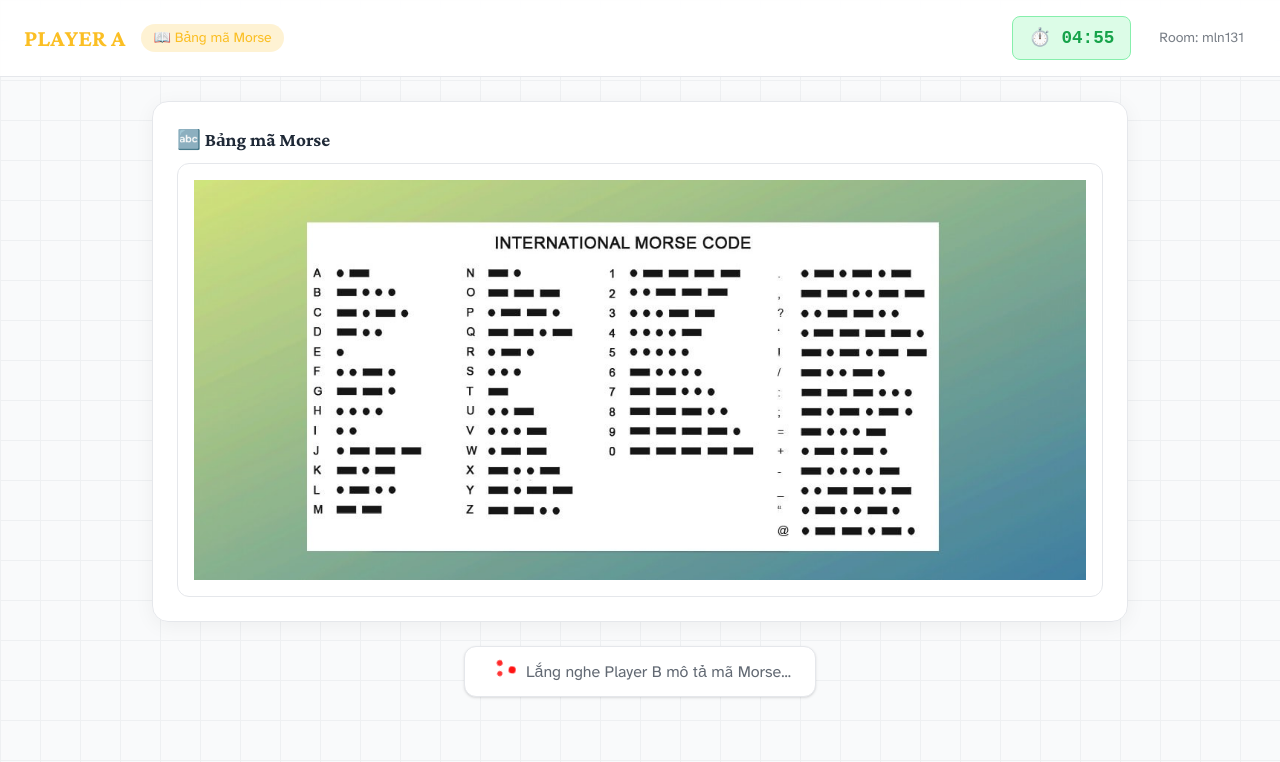
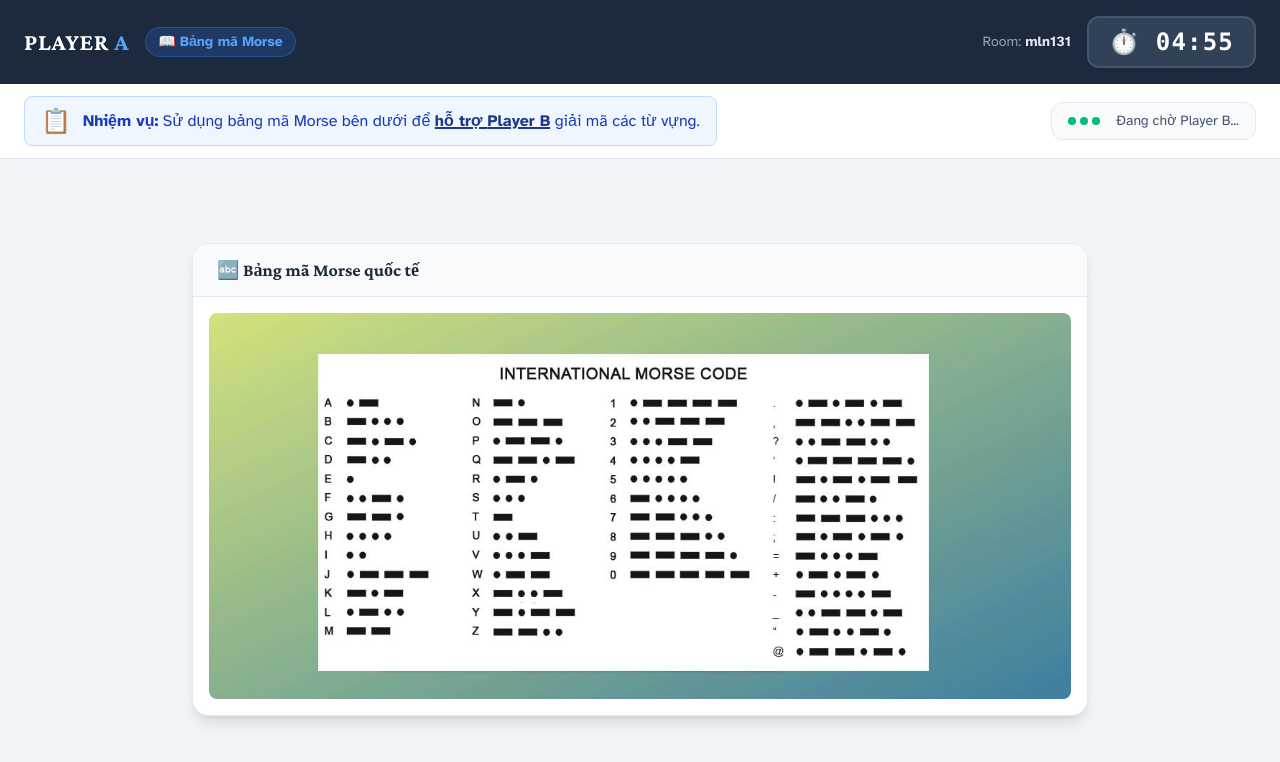
Before and after one commit to AnPhuoc2410/Project-1848, a React (Vite) app: page /game3/a in a window 1280 px wide. Shown: the top 762 px of the page. Built offline with nearby package versions, Linux system fonts and the light colour scheme; no server answers.

Commit message:
feat: add player name handling for Game 3 in PlayerA and PlayerB components

```diff
--- a/src/pages/game3/PlayerA.jsx
+++ b/src/pages/game3/PlayerA.jsx
@@ -13,6 +13,7 @@ export default function PlayerA() {
   const myName = params.get('myName') || 'Player A';
 
   const [playerBConnected, setPlayerBConnected] = useState(false);
+  const [playerBName, setPlayerBName] = useState('Player B');
   const [gameComplete, setGameComplete] = useState(false);
   const [gameOver, setGameOver] = useState(false);
   const [correctWords, setCorrectWords] = useState([]);
@@ -45,14 +46,17 @@ export default function PlayerA() {
   };
 
   useEffect(() => {
-    socket.emit('join-game3', { roomId, role: 'A' });
+    socket.emit('join-game3', { roomId, role: 'A', playerName: myName });
 
     socket.on('game3-phrase-for-a', ({ correctWords: words }) => {
       setCorrectWords(words || []);
     });
 
-    socket.on('game3-player-joined', ({ role }) => {
-      if (role === 'B') setPlayerBConnected(true);
+    socket.on('game3-player-joined', ({ role, playerName }) => {
+      if (role === 'B') {
+        setPlayerBConnected(true);
+        if (playerName) setPlayerBName(playerName);
+      }
     });
 
     socket.on('game3-complete', () => {
@@ -87,54 +91,125 @@ export default function PlayerA() {
   }, [roomId, navigate]);
 
   return (
-    <div className="game-page">
-      {/* Background */}
-      <div className="absolute inset-0 z-0 bg-background">
-        <div className="absolute inset-0 bg-grid-pattern opacity-50" />
-      </div>
-
-      {/* Header */}
-      <header className="game-header">
+    <div className="h-screen w-screen bg-slate-100 flex flex-col overflow-hidden">
+      {/* ═══════════════════════════════════════════════════════════════════
+          BAR 1 - TOP STATUS BAR (Dark Brand Color)
+      ═══════════════════════════════════════════════════════════════════ */}
+      <header className="flex-shrink-0 bg-slate-800 px-6 py-4">
+        <div className="flex items-center justify-between">
+          {/* Left: Player Title */}
           <div className="flex items-center gap-4">
-          <h1 className="special-font text-2xl font-black text-secondary">
-            PL<b>A</b>YER A
+            <h1 className="text-2xl font-black text-white tracking-wide">
+              PLAYER <span className="text-blue-400">A</span>
             </h1>
-          <span className="px-3 py-1 rounded-full bg-secondary/20 text-secondary text-sm font-medium">
+            <span className="px-3 py-1 text-sm font-semibold bg-blue-500/20 text-blue-400 rounded-full border border-blue-500/30">
               📖 Bảng mã Morse
             </span>
           </div>
+
+          {/* Right: Timer (Large Digital Clock Style) */}
           <div className="flex items-center gap-4">
+            <span className="text-sm text-slate-400">
+              Room:{' '}
+              <span className="font-semibold text-slate-200">{roomId}</span>
+            </span>
             <div
-            className={`timer-display ${timeRemaining < 60 ? 'timer-warning' : ''}`}
+              className={`px-5 py-2 rounded-xl font-mono text-2xl font-black tracking-wider ${
+                timeRemaining < 60
+                  ? 'bg-red-500/20 text-red-400 border-2 border-red-500/50 animate-pulse'
+                  : 'bg-slate-700 text-white border-2 border-slate-600'
+              }`}
             >
               ⏱️ {formatTime(timeRemaining)}
             </div>
-          <span className="px-3 py-1 rounded-lg bg-white/80 text-text/60 text-sm">
-            Room: {roomId}
-          </span>
+          </div>
         </div>
       </header>
 
+      {/* ═══════════════════════════════════════════════════════════════════
+          BAR 2 - INSTRUCTION SUB-HEADER (Light Background)
+      ═══════════════════════════════════════════════════════════════════ */}
+      <div className="flex-shrink-0 bg-white border-b border-slate-200 px-6 py-3">
+        <div className="flex items-center justify-between">
+          {/* Left: Instruction Text */}
+          <div className="flex items-center gap-3 bg-blue-50 px-4 py-2 rounded-lg border border-blue-200">
+            <span className="text-2xl">📋</span>
+            <p className="text-base text-blue-800">
+              <span className="font-semibold">Nhiệm vụ:</span> Sử dụng bảng mã
+              Morse bên dưới để{' '}
+              <span className="font-black text-blue-900 underline decoration-2">
+                hỗ trợ {playerBName}
+              </span>{' '}
+              giải mã các từ vựng.
+            </p>
+          </div>
+
+          {/* Right: Status */}
+          {!gameComplete && (
+            <div className="hidden md:flex items-center gap-2 bg-slate-50 rounded-xl px-4 py-2 border border-slate-200">
+              <div className="flex gap-1">
+                <span className="w-2 h-2 bg-emerald-500 rounded-full animate-pulse"></span>
+                <span
+                  className="w-2 h-2 bg-emerald-500 rounded-full animate-pulse"
+                  style={{ animationDelay: '150ms' }}
+                ></span>
+                <span
+                  className="w-2 h-2 bg-emerald-500 rounded-full animate-pulse"
+                  style={{ animationDelay: '300ms' }}
+                ></span>
+              </div>
+              <span className="text-sm text-slate-600 ml-2">
+                Đang chờ {playerBName}...
+              </span>
+            </div>
+          )}
+        </div>
+      </div>
+
+      {/* ═══════════════════════════════════════════════════════════════════
+          MIDDLE WORKSPACE - Main Content (Flex Grow)
+      ═══════════════════════════════════════════════════════════════════ */}
+      <main className="flex-1 flex flex-col items-center justify-center p-4 min-h-0 overflow-auto">
+        {/* Morse Code Reference */}
+        <div className="w-full max-w-4xl bg-white rounded-2xl shadow-lg border border-slate-200 overflow-hidden">
+          <div className="bg-slate-50 px-6 py-3 border-b border-slate-200">
+            <h3 className="text-lg font-bold text-slate-800 flex items-center gap-2">
+              🔤 Bảng mã Morse quốc tế
+            </h3>
+          </div>
+          <div className="p-4">
+            <img
+              src="/img_game/mmorse.jpg"
+              alt="Bảng mã Morse"
+              className="w-full h-auto rounded-lg"
+            />
+          </div>
+        </div>
+      </main>
+
+      {/* ═══════════════════════════════════════════════════════════════════
+          OVERLAYS
+      ═══════════════════════════════════════════════════════════════════ */}
+
       {/* Game Over Overlay */}
       {gameOver && (
-        <div className="game-overlay">
-          <div className="overlay-card bg-red-50 border-red-200">
-            <h2 className="text-2xl font-bold text-red-600 mb-2">
-              ⏰ Hết thời gian!
+        <div className="fixed inset-0 z-50 bg-black/60 flex items-center justify-center p-4">
+          <div className="bg-white rounded-2xl p-6 max-w-sm w-full text-center shadow-2xl">
+            <div className="text-5xl mb-3">⏰</div>
+            <h2 className="text-xl font-bold text-red-600 mb-2">
+              Hết thời gian!
             </h2>
-            <p className="text-text/70 mb-4">Game kết thúc</p>
-            <div className="flex gap-3 justify-center">
+            <p className="text-slate-500 text-sm mb-4">Game kết thúc</p>
+            <div className="flex gap-2 justify-center">
               <button
-                onClick={() => {
-                  socket.emit('restart-all-games', { roomId });
-                }}
-                className="btn-primary px-6 py-2"
+                onClick={() => socket.emit('restart-all-games', { roomId })}
+                className="px-4 py-2 bg-emerald-500 text-white rounded-lg font-medium hover:bg-emerald-600 transition-colors cursor-pointer"
               >
                 🔄 Chơi lại
               </button>
               <button
                 onClick={() => navigate('/')}
-                className="btn-secondary px-6 py-2"
+                className="px-4 py-2 bg-slate-200 text-slate-700 rounded-lg font-medium hover:bg-slate-300 transition-colors cursor-pointer"
               >
                 🏠 Trang chủ
               </button>
@@ -145,51 +220,34 @@ export default function PlayerA() {
 
       {/* Game Complete Overlay */}
       {gameComplete && (
-        <div className="game-overlay">
-          <div className="overlay-card bg-green-50 border-green-200">
-            <h2 className="text-2xl font-bold text-green-600 mb-2">
-              🎉 Hoàn thành Game 3!
+        <div className="fixed inset-0 z-50 bg-black/60 flex items-center justify-center p-4">
+          <div className="bg-white rounded-2xl p-6 max-w-sm w-full text-center shadow-2xl">
+            <div className="text-5xl mb-3">🎉</div>
+            <h2 className="text-xl font-bold text-emerald-600 mb-2">
+              Hoàn thành Game 3!
             </h2>
-            <p className="text-text/70 mb-4">Đang chuyển đến Leaderboard...</p>
-            <div className="three-body mx-auto">
-              <div className="three-body__dot"></div>
-              <div className="three-body__dot"></div>
-              <div className="three-body__dot"></div>
+            <p className="text-slate-500 text-sm mb-4">
+              Đang chuyển đến Leaderboard...
+            </p>
+            <div className="flex justify-center">
+              <div className="flex gap-1">
+                <span
+                  className="w-2 h-2 bg-emerald-500 rounded-full animate-bounce"
+                  style={{ animationDelay: '0ms' }}
+                ></span>
+                <span
+                  className="w-2 h-2 bg-emerald-500 rounded-full animate-bounce"
+                  style={{ animationDelay: '150ms' }}
+                ></span>
+                <span
+                  className="w-2 h-2 bg-emerald-500 rounded-full animate-bounce"
+                  style={{ animationDelay: '300ms' }}
+                ></span>
+              </div>
             </div>
           </div>
         </div>
       )}
-
-      {/* Main Content */}
-      <div className="relative z-10 p-6 max-w-5xl mx-auto">
-        {/* Morse Code Reference */}
-        <div className="game-card">
-          <h3 className="card-title">🔤 Bảng mã Morse</h3>
-          <div className="rounded-xl overflow-hidden bg-white p-4 border border-border">
-            <img
-              src="/img_game/mmorse.jpg"
-              alt="Bảng mã Morse"
-              className="w-full h-auto"
-            />
-          </div>
-        </div>
-
-        {/* Listening Status */}
-        {!gameComplete && (
-          <div className="mt-6 text-center">
-            <div className="inline-flex items-center gap-3 px-6 py-3 bg-white rounded-xl shadow-sm border border-border">
-              <div className="three-body" style={{ '--uib-size': '25px' }}>
-                <div className="three-body__dot"></div>
-                <div className="three-body__dot"></div>
-                <div className="three-body__dot"></div>
-              </div>
-              <span className="text-text/70">
-                Lắng nghe Player B mô tả mã Morse...
-              </span>
-            </div>
-          </div>
-        )}
-      </div>
     </div>
   );
 }
--- a/src/pages/game3/PlayerB.jsx
+++ b/src/pages/game3/PlayerB.jsx
@@ -138,7 +138,7 @@ export default function PlayerB() {
   };
 
   useEffect(() => {
-    socket.emit('join-game3', { roomId, role: 'B' });
+    socket.emit('join-game3', { roomId, role: 'B', playerName: myName });
 
     socket.on('game3-word-cards', ({ wordCards: cards, totalSlots: slots }) => {
       setWordCards(cards);
```
Also changed, not shown: 1 other file (tests, documents, lock files or other folders). Lines whose indentation alone changed are shown as unchanged.
